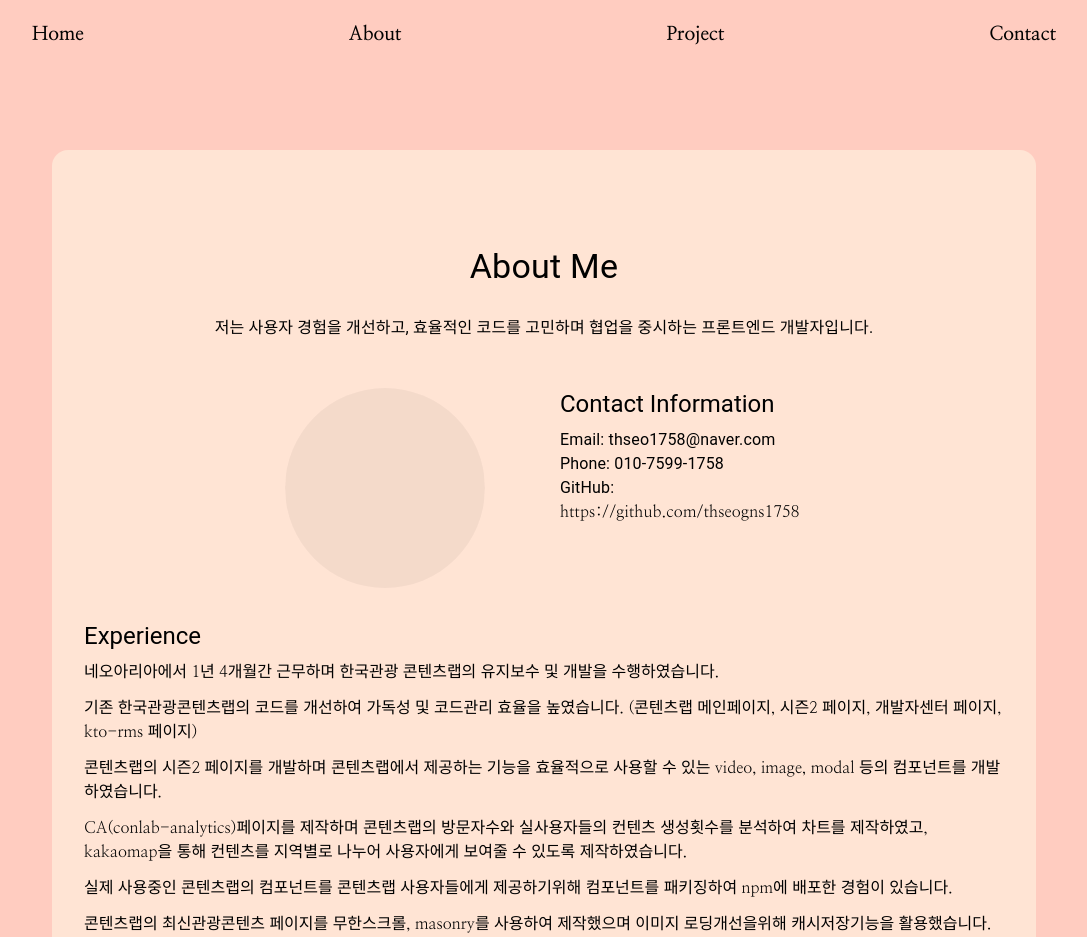
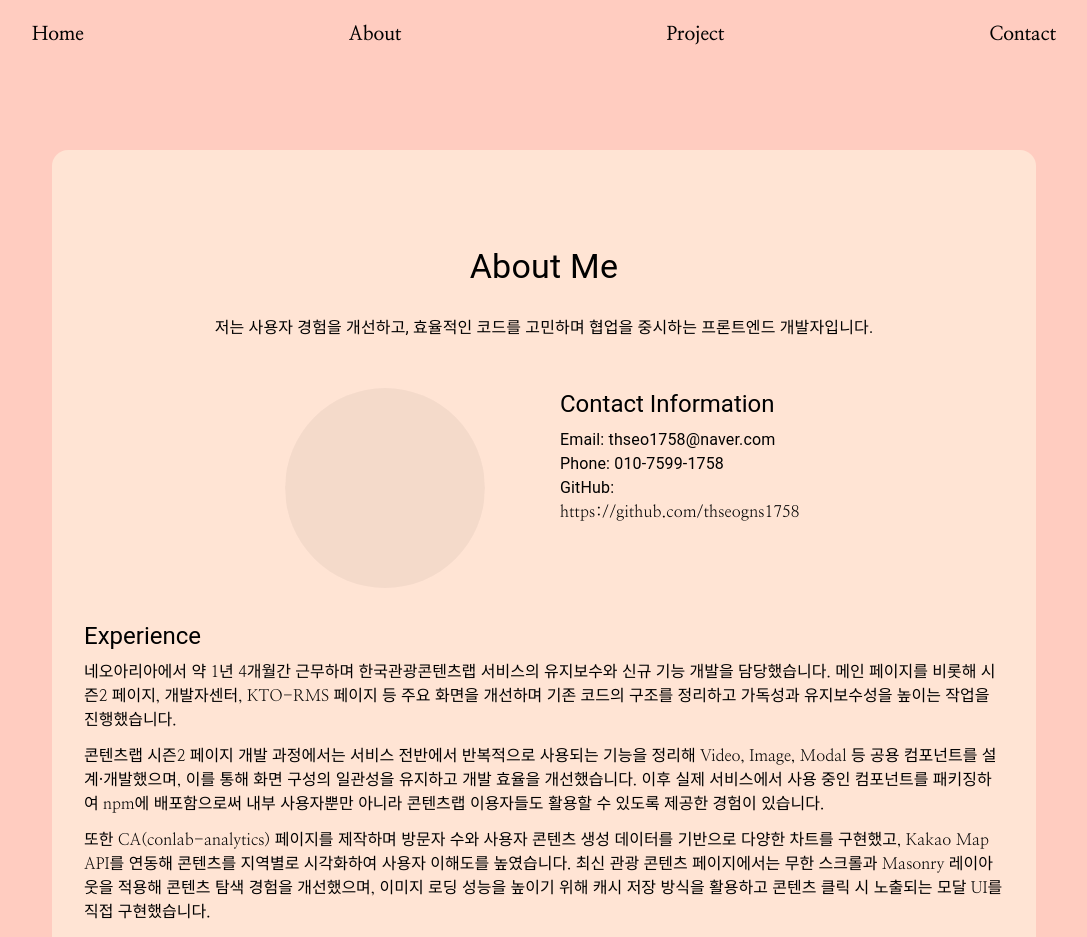
Before and after one commit to thseogns1758/2025-portfilio, a Next.js app: page /about in a window 1280 px wide. Shown: the top 937 px of the page, without its empty margins (96-1183 px from the left). Built offline with nearby package versions, Linux system fonts and the light colour scheme; a web font is replaced by a local one.

Commit message:
aboutme 수정

```diff
--- a/src/app/[category]/content-components/About.tsx
+++ b/src/app/[category]/content-components/About.tsx
@@ -17,19 +17,13 @@ const About = () => {
   ];
 
   const experience = [
-    "네오아리아에서 1년 4개월간 근무하며 한국관광 콘텐츠랩의 유지보수 및 개발을 수행하였습니다.",
+    "네오아리아에서 약 1년 4개월간 근무하며 한국관광콘텐츠랩 서비스의 유지보수와 신규 기능 개발을 담당했습니다. 메인 페이지를 비롯해 시즌2 페이지, 개발자센터, KTO-RMS 페이지 등 주요 화면을 개선하며 기존 코드의 구조를 정리하고 가독성과 유지보수성을 높이는 작업을 진행했습니다.",
 
-    "기존 한국관광콘텐츠랩의 코드를 개선하여 가독성 및 코드관리 효율을 높였습니다. (콘텐츠랩 메인페이지, 시즌2 페이지, 개발자센터 페이지, kto-rms 페이지)",
+    "콘텐츠랩 시즌2 페이지 개발 과정에서는 서비스 전반에서 반복적으로 사용되는 기능을 정리해 Video, Image, Modal 등 공용 컴포넌트를 설계·개발했으며, 이를 통해 화면 구성의 일관성을 유지하고 개발 효율을 개선했습니다. 이후 실제 서비스에서 사용 중인 컴포넌트를 패키징하여 npm에 배포함으로써 내부 사용자뿐만 아니라 콘텐츠랩 이용자들도 활용할 수 있도록 제공한 경험이 있습니다.",
 
-    "콘텐츠랩의 시즌2 페이지를 개발하며 콘텐츠랩에서 제공하는 기능을 효율적으로 사용할 수 있는 video, image, modal 등의 컴포넌트를 개발하였습니다.",
+    "또한 CA(conlab-analytics) 페이지를 제작하며 방문자 수와 사용자 콘텐츠 생성 데이터를 기반으로 다양한 차트를 구현했고, Kakao Map API를 연동해 콘텐츠를 지역별로 시각화하여 사용자 이해도를 높였습니다. 최신 관광 콘텐츠 페이지에서는 무한 스크롤과 Masonry 레이아웃을 적용해 콘텐츠 탐색 경험을 개선했으며, 이미지 로딩 성능을 높이기 위해 캐시 저장 방식을 활용하고 콘텐츠 클릭 시 노출되는 모달 UI를 직접 구현했습니다.",
 
-    "CA(conlab-analytics)페이지를 제작하며 콘텐츠랩의 방문자수와 실사용자들의 컨텐츠 생성횟수를 분석하여 차트를 제작하였고, kakaomap을 통해 컨텐츠를 지역별로 나누어 사용자에게 보여줄 수 있도록 제작하였습니다.",
-
-    "실제 사용중인 콘텐츠랩의 컴포넌트를 콘텐츠랩 사용자들에게 제공하기위해 컴포넌트를 패키징하여 npm에 배포한 경험이 있습니다.",
-
-    "콘텐츠랩의 최신관광콘텐츠 페이지를 무한스크롤, masonry를 사용하여 제작했으며 이미지 로딩개선을위해 캐시저장기능을 활용했습니다. 콘텐츠 클릭시 제공되는 모달창을 제작하였습니다.",
-
-    "React.js, Next.js, TailwindCSS 등 다양한 기술을 활용하며 성능과 가독성을 고려한 개발을 지향합니다.",
+    "이러한 경험을 통해 React와 Next.js 기반의 서비스 환경에서 성능과 가독성, 그리고 사용자 경험을 함께 고려하는 개발 방식을 익혔으며, Tailwind CSS 등 다양한 도구를 활용해 유지보수하기 쉬운 UI를 구현하는 데 집중해왔습니다.",
   ];
 
   return (
```
